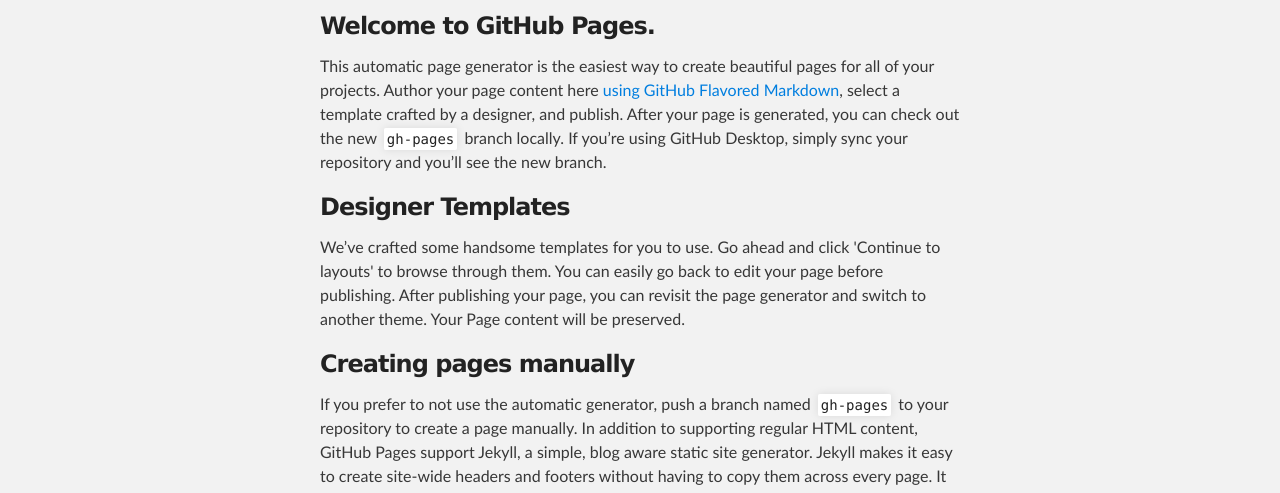
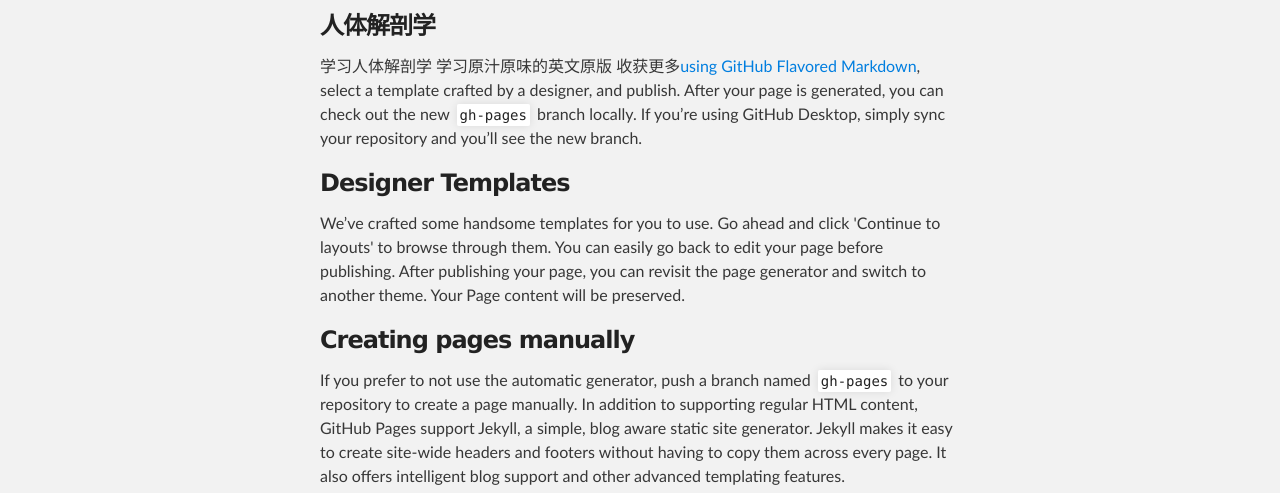
Before and after one commit to beyourself/human-anatomy, a plain HTML site: page index.html in a window 1280 px wide. Shown: the part 252-745 px from the top of the page. Drawn offline with Linux system fonts and the light colour scheme.

Commit message:
自定义index页面

```diff
--- a/index.html
+++ b/index.html
@@ -32,9 +32,9 @@
     <div id="main_content_wrap" class="outer">
       <section id="main_content" class="inner">
         <h3>
-<a id="welcome-to-github-pages" class="anchor" href="#welcome-to-github-pages" aria-hidden="true"><span aria-hidden="true" class="octicon octicon-link"></span></a>Welcome to GitHub Pages.</h3>
+<a id="welcome-to-github-pages" class="anchor" href="#welcome-to-github-pages" aria-hidden="true"><span aria-hidden="true" class="octicon octicon-link"></span></a>人体解剖学</h3>
 
-<p>This automatic page generator is the easiest way to create beautiful pages for all of your projects. Author your page content here <a href="https://guides.github.com/features/mastering-markdown/">using GitHub Flavored Markdown</a>, select a template crafted by a designer, and publish. After your page is generated, you can check out the new <code>gh-pages</code> branch locally. If you’re using GitHub Desktop, simply sync your repository and you’ll see the new branch.</p>
+<p>学习人体解剖学 学习原汁原味的英文原版 收获更多<a href="https://guides.github.com/features/mastering-markdown/">using GitHub Flavored Markdown</a>, select a template crafted by a designer, and publish. After your page is generated, you can check out the new <code>gh-pages</code> branch locally. If you’re using GitHub Desktop, simply sync your repository and you’ll see the new branch.</p>
 
 <h3>
 <a id="designer-templates" class="anchor" href="#designer-templates" aria-hidden="true"><span aria-hidden="true" class="octicon octicon-link"></span></a>Designer Templates</h3>
```
